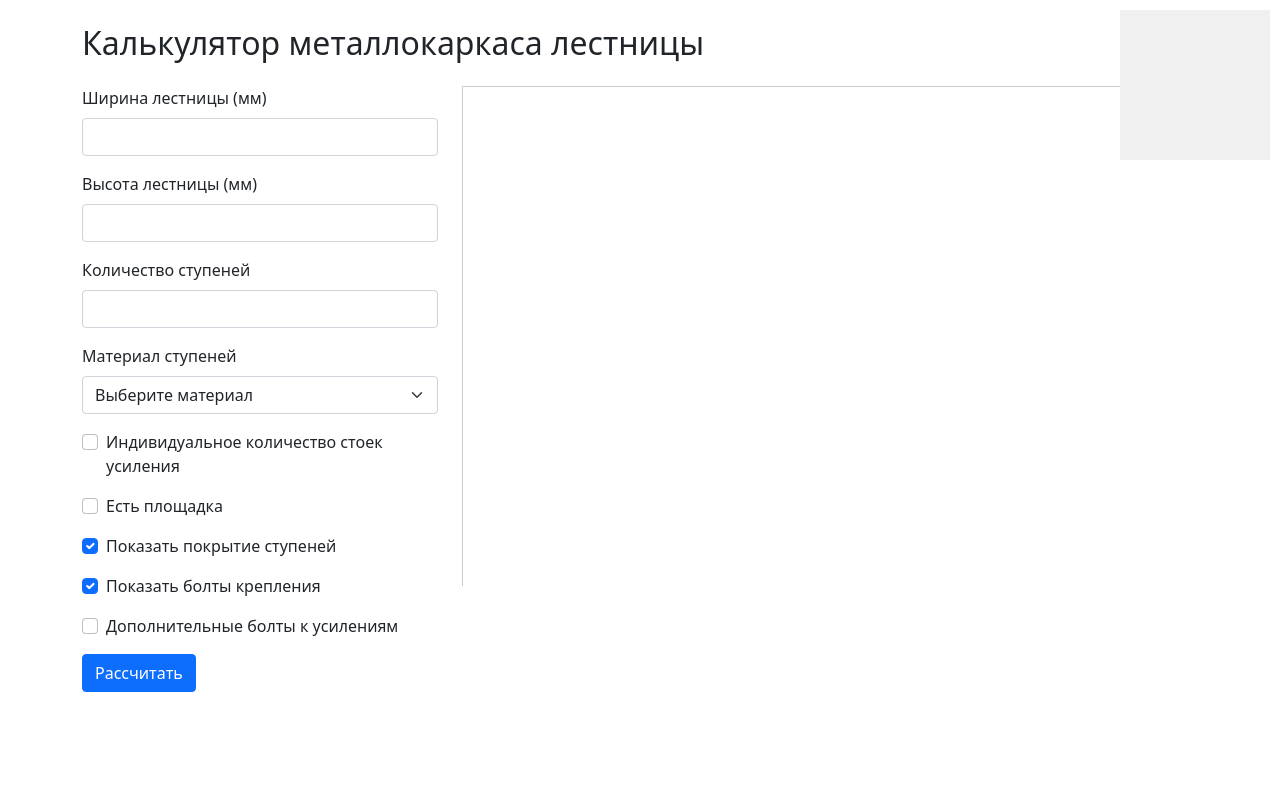
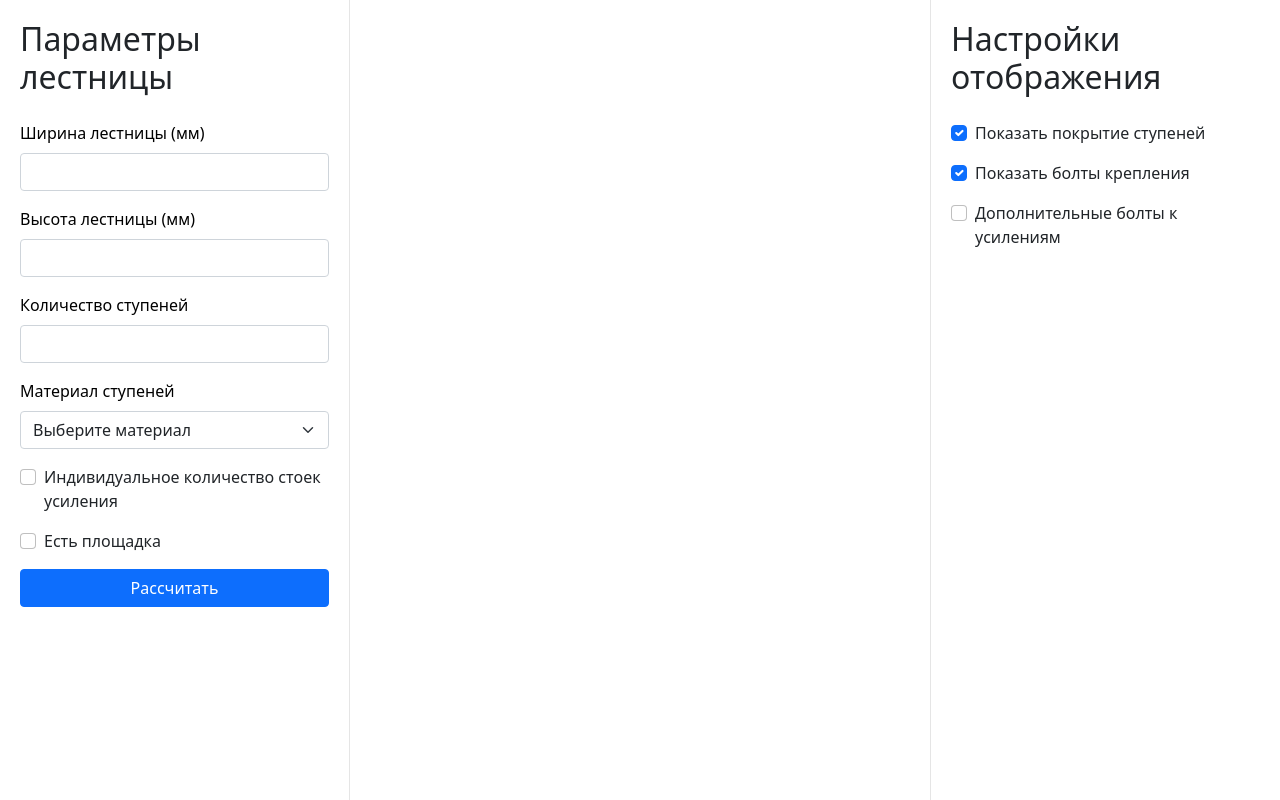
Before and after one commit to qone2m/DPK3D, a Flask app: page / in a window 1280 px wide. Run offline with Flask 2, Linux system fonts and the light colour scheme.

Commit message:
Stable 0.6.6

```diff
--- a/static/js/main.js
+++ b/static/js/main.js
@@ -41,122 +41,85 @@ let coveringsGroup = new THREE.Group();
 let boltsGroup = new THREE.Group();
 const profile_thickness = 20; // Выносим в глобальную область
 
+// Обработчики для мобильных панелей
+document.addEventListener('DOMContentLoaded', function() {
+    const leftPanel = document.querySelector('.left-panel');
+    const rightPanel = document.querySelector('.right-panel');
+    const toggleLeft = document.querySelector('.toggle-left');
+    const toggleRight = document.querySelector('.toggle-right');
+
+    toggleLeft?.addEventListener('click', () => {
+        leftPanel.classList.toggle('active');
+        toggleLeft.textContent = leftPanel.classList.contains('active') ? '‹' : '›';
+    });
+
+    toggleRight?.addEventListener('click', () => {
+        rightPanel.classList.toggle('active');
+        toggleRight.textContent = rightPanel.classList.contains('active') ? '›' : '‹';
+    });
+
+    // Закрываем панели при клике на canvas в мобильной версии
+    document.getElementById('canvas-container').addEventListener('click', () => {
+        if (window.innerWidth <= 768) {
+            leftPanel.classList.remove('active');
+            rightPanel.classList.remove('active');
+            toggleLeft.textContent = '›';
+            toggleRight.textContent = '‹';
+        }
+    });
+});
+
 // Инициализация Three.js
 function init() {
-    // Создание сцены
     scene = new THREE.Scene();
     scene.background = new THREE.Color(0xffffff);
 
-    // Настройка камеры
-    camera = new THREE.PerspectiveCamera(75, window.innerWidth / window.innerHeight, 0.1, 10000);
-    camera.position.set(1000, 1000, 1000);
+    const container = document.getElementById('canvas-container');
+    const aspect = container.clientWidth / container.clientHeight;
 
-    // Создание рендерера
-    const container = document.getElementById('canvas-container');
+    camera = new THREE.PerspectiveCamera(75, aspect, 0.1, 10000);
+    camera.position.set(2000, 1000, 2000);
+    camera.lookAt(0, 0, 0);
+
     renderer = new THREE.WebGLRenderer({ antialias: true });
-    renderer.setSize(container.offsetWidth, container.offsetHeight);
+    renderer.setSize(container.clientWidth, container.clientHeight);
+    renderer.setPixelRatio(window.devicePixelRatio);
     container.appendChild(renderer.domElement);
 
-    // Добавление освещения
-    const ambientLight = new THREE.AmbientLight(0xffffff, 0.5);
-    scene.add(ambientLight);
-    const directionalLight = new THREE.DirectionalLight(0xffffff, 0.5);
-    directionalLight.position.set(1, 1, 1);
-    scene.add(directionalLight);
-
-    // Добавление OrbitControls
     controls = new THREE.OrbitControls(camera, renderer.domElement);
     controls.enableDamping = true;
     controls.dampingFactor = 0.05;
+    controls.screenSpacePanning = true;
+    controls.minDistance = 100;
+    controls.maxDistance = 5000;
+    controls.maxPolarAngle = Math.PI / 1.5;
 
-    // Добавление видового куба
-    const viewCubeCamera = new THREE.PerspectiveCamera(75, 1, 0.1, 100);
-    const viewCubeScene = new THREE.Scene();
-    viewCubeScene.background = new THREE.Color(0xf0f0f0);
+    // Добавляем освещение
+    const ambientLight = new THREE.AmbientLight(0xffffff, 0.6);
+    scene.add(ambientLight);
 
-    // Создание видового куба
-    const viewCubeSize = 100;
-    const viewCubeGeometry = new THREE.BoxGeometry(viewCubeSize, viewCubeSize, viewCubeSize);
-    const materials = [
-        new THREE.MeshBasicMaterial({ color: 0xe0e0e0, transparent: true, opacity: 0.8 }), // right
-        new THREE.MeshBasicMaterial({ color: 0xe0e0e0, transparent: true, opacity: 0.8 }), // left
-        new THREE.MeshBasicMaterial({ color: 0xe0e0e0, transparent: true, opacity: 0.8 }), // top
-        new THREE.MeshBasicMaterial({ color: 0xe0e0e0, transparent: true, opacity: 0.8 }), // bottom
-        new THREE.MeshBasicMaterial({ color: 0xe0e0e0, transparent: true, opacity: 0.8 }), // front
-        new THREE.MeshBasicMaterial({ color: 0xe0e0e0, transparent: true, opacity: 0.8 })  // back
-    ];
+    const directionalLight = new THREE.DirectionalLight(0xffffff, 0.8);
+    directionalLight.position.set(1000, 1000, 1000);
+    scene.add(directionalLight);
 
-    const viewCube = new THREE.Mesh(viewCubeGeometry, materials);
-    viewCubeScene.add(viewCube);
+    // Добавляем оси координат для отладки
+    // const axesHelper = new THREE.AxesHelper(1000);
+    // scene.add(axesHelper);
 
-    // Добавление подписей на гранях куба
-    const loader = new THREE.TextureLoader();
-    const canvas = document.createElement('canvas');
-    canvas.width = 64;
-    canvas.height = 64;
-    const ctx = canvas.getContext('2d');
-    ctx.fillStyle = 'black';
-    ctx.font = '20px Arial';
-    ctx.textAlign = 'center';
-    ctx.textBaseline = 'middle';
-
-    const labels = ['Спереди', 'Сзади', 'Сверху', 'Снизу', 'Справа', 'Слева'];
-    labels.forEach((label, index) => {
-        ctx.clearRect(0, 0, 64, 64);
-        ctx.fillText(label, 32, 32);
-        const texture = new THREE.CanvasTexture(canvas);
-        materials[index].map = texture;
-    });
-
-    // Позиционирование видового куба
-    viewCubeCamera.position.set(0, 0, 300);
-    viewCubeCamera.lookAt(0, 0, 0);
-
-    // Создание отдельного рендерера для видового куба
-    const viewCubeRenderer = new THREE.WebGLRenderer({ alpha: true });
-    viewCubeRenderer.setSize(150, 150);
-    viewCubeRenderer.domElement.style.position = 'absolute';
-    viewCubeRenderer.domElement.style.top = '10px';
-    viewCubeRenderer.domElement.style.right = '10px';
-    container.appendChild(viewCubeRenderer.domElement);
-
-    // Обработчик кликов по видовому кубу
-    viewCubeRenderer.domElement.addEventListener('click', function(event) {
-        const rect = viewCubeRenderer.domElement.getBoundingClientRect();
-        const x = ((event.clientX - rect.left) / rect.width) * 2 - 1;
-        const y = -((event.clientY - rect.top) / rect.height) * 2 + 1;
-
-        // Определение выбранной грани и установка соответствующего вида
-        if (Math.abs(x) > Math.abs(y)) {
-            if (x > 0) camera.position.set(2000, 0, 0); // Справа
-            else camera.position.set(-2000, 0, 0);      // Слева
-        } else {
-            if (y > 0) camera.position.set(0, 2000, 0); // Сверху
-            else camera.position.set(0, -2000, 0);      // Снизу
-        }
-        camera.lookAt(0, 0, 0);
-        controls.update();
-    });
-
-    // Анимация видового куба
-    function animateViewCube() {
-        requestAnimationFrame(animateViewCube);
-        viewCube.rotation.copy(camera.rotation);
-        viewCubeRenderer.render(viewCubeScene, viewCubeCamera);
-    }
-    animateViewCube();
-
-    // Обработчик изменения размера окна
-    window.addEventListener('resize', onWindowResize, false);
-
-    animate();
+    scene.add(stairModel);
+    scene.add(coveringsGroup);
+    scene.add(boltsGroup);
 }
 
+// Обновляем функцию изменения размера
 function onWindowResize() {
     const container = document.getElementById('canvas-container');
-    camera.aspect = container.offsetWidth / container.offsetHeight;
+    const aspect = container.clientWidth / container.clientHeight;
+
+    camera.aspect = aspect;
     camera.updateProjectionMatrix();
-    renderer.setSize(container.offsetWidth, container.offsetHeight);
+
+    renderer.setSize(container.clientWidth, container.clientHeight);
 }
 
 function animate() {
--- a/templates/index.html
+++ b/templates/index.html
@@ -6,31 +6,99 @@
     <title>Калькулятор металлокаркаса лестницы</title>
     <link href="https://cdn.jsdelivr.net/npm/bootstrap@5.1.3/dist/css/bootstrap.min.css" rel="stylesheet">
     <style>
+        body, html {
+            margin: 0;
+            padding: 0;
+            height: 100vh;
+            overflow: hidden;
+        }
+        .main-container {
+            position: relative;
+            width: 100vw;
+            height: 100vh;
+            display: flex;
+        }
         #canvas-container {
+            position: absolute;
+            top: 0;
+            left: 0;
             width: 100%;
-            height: 500px;
-            border: 1px solid #ccc;
-            margin-bottom: 20px;
+            height: 100%;
+            z-index: 1;
+        }
+        .control-panel {
+            position: relative;
+            z-index: 2;
+            background-color: rgba(255, 255, 255, 0.7);
+            backdrop-filter: blur(5px);
+            padding: 20px;
+            overflow-y: auto;
+            height: 100vh;
+            width: 350px;
+            transition: transform 0.3s ease;
+        }
+        .left-panel {
+            border-right: 1px solid rgba(0, 0, 0, 0.1);
+        }
+        .right-panel {
+            border-left: 1px solid rgba(0, 0, 0, 0.1);
+            margin-left: auto;
+        }
+        .form-label {
+            font-weight: 500;
+            color: #000;
+        }
+        .hidden {
+            display: none;
         }
         .result-box {
-            background-color: #f8f9fa;
+            background-color: rgba(248, 249, 250, 0.9);
             padding: 15px;
             border-radius: 5px;
             margin-top: 20px;
         }
-        .form-label {
-            font-weight: 500;
+        @media (max-width: 768px) {
+            .control-panel {
+                width: 280px;
             }
-        .hidden {
-            display: none;
+            .control-panel.left-panel {
+                transform: translateX(-100%);
+            }
+            .control-panel.right-panel {
+                transform: translateX(100%);
+            }
+            .control-panel.active {
+                transform: translateX(0);
+            }
+            .toggle-panel {
+                position: absolute;
+                top: 50%;
+                width: 30px;
+                height: 60px;
+                background: rgba(255, 255, 255, 0.9);
+                border: 1px solid rgba(0, 0, 0, 0.1);
+                z-index: 3;
+                display: flex;
+                align-items: center;
+                justify-content: center;
+                cursor: pointer;
+            }
+            .toggle-left {
+                right: -30px;
+                border-radius: 0 5px 5px 0;
+            }
+            .toggle-right {
+                left: -30px;
+                border-radius: 5px 0 0 5px;
+            }
         }
     </style>
 </head>
 <body>
-    <div class="container mt-4">
-        <h2 class="mb-4">Калькулятор металлокаркаса лестницы</h2>
-        <div class="row">
-            <div class="col-md-4">
+    <div class="main-container">
+        <div class="control-panel left-panel">
+            <h2 class="mb-4">Параметры лестницы</h2>
+            <div class="toggle-panel toggle-left d-md-none">›</div>
             <form id="calculator-form">
                 <div class="mb-3">
                     <label for="width" class="form-label">Ширина лестницы (мм)</label>
@@ -77,6 +145,15 @@
                     <label for="platform-depth" class="form-label">Глубина площадки (мм)</label>
                     <input type="number" class="form-control" id="platform-depth">
                 </div>
+                <button type="submit" class="btn btn-primary w-100">Рассчитать</button>
+            </form>
+        </div>
+
+        <div id="canvas-container"></div>
+
+        <div class="control-panel right-panel">
+            <h2 class="mb-4">Настройки отображения</h2>
+            <div class="toggle-panel toggle-right d-md-none">‹</div>
             <div class="mb-3">
                 <div class="form-check">
                     <input class="form-check-input" type="checkbox" id="show-covering" checked>
@@ -101,16 +178,9 @@
                     </label>
                 </div>
             </div>
-                    <button type="submit" class="btn btn-primary">Рассчитать</button>
-                </form>
-
             <div id="result" class="result-box hidden">
                 <h4>Результаты расчета:</h4>
                 <div id="result-details"></div>
-                </div>
-            </div>
-            <div class="col-md-8">
-                <div id="canvas-container"></div>
             </div>
         </div>
     </div>
```
Also changed, not shown: 1 other file. Lines whose indentation alone changed are shown as unchanged.
